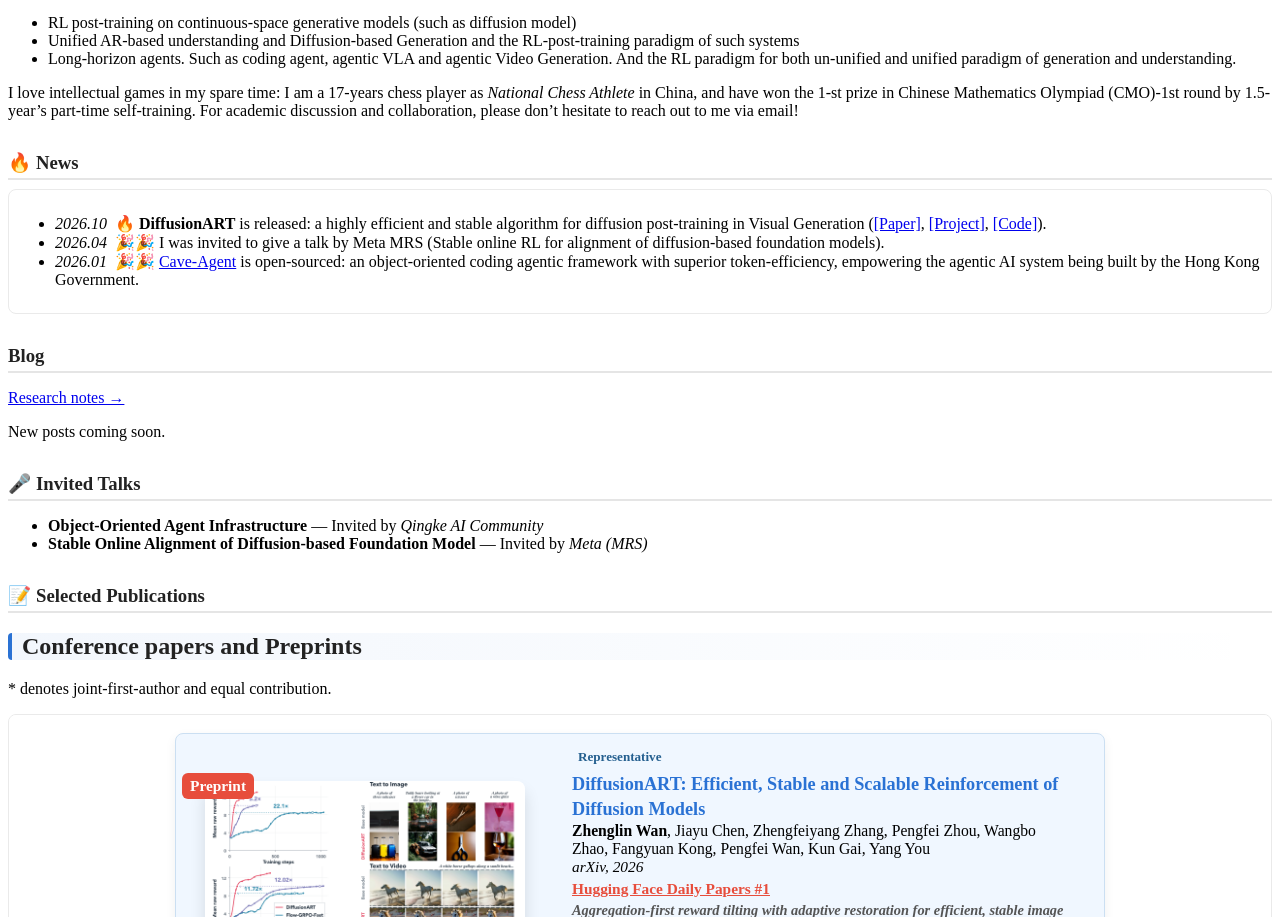
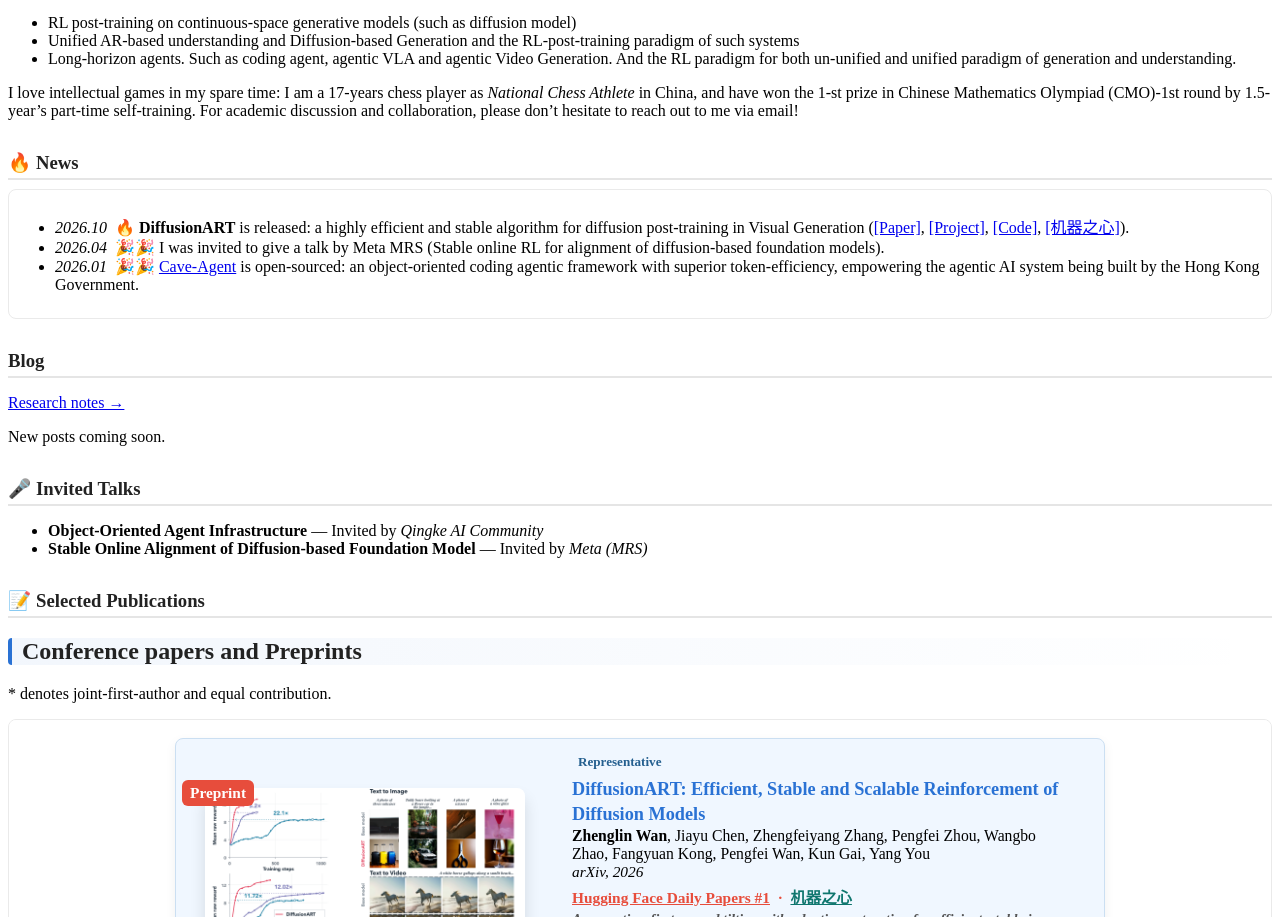
Before and after one commit to vanzll/vanzll.github.io, a Jekyll site: the page built from _pages/about_chinese.md, in a window 1280 px wide. Shown: the part 799-1716 px from the top of the page. Built offline with Jekyll 4.4.1, drawn with Linux system fonts in a browser that asks for light colours.

Commit message:
Add Synced coverage to DiffusionART publication and news

```diff
--- a/_data/publications.yml
+++ b/_data/publications.yml
@@ -12,7 +12,7 @@
     image_width: 1320
     image_height: 680
     intro: "Aggregation-first reward tilting with adaptive restoration for efficient, stable image and video reinforcement."
-    honor: "[Hugging Face Daily Papers #1](https://huggingface.co/papers/2610.12572)"
+    honor: "[Hugging Face Daily Papers #1](https://huggingface.co/papers/2610.12572) &nbsp;·&nbsp; <a class='media-mention' href='https://mp.weixin.qq.com/s/i7VJo2lvycS6jppsJMcWjQ'>机器之心</a>"
     models:
       - name: HF model
         url: https://huggingface.co/collections/vanzl/diffusionart
--- a/_pages/about.md
+++ b/_pages/about.md
@@ -73,7 +73,7 @@
 
 <div class="news" markdown="1">
 <div class="scroll-window" markdown="1" tabindex="0" role="region" aria-label="News" data-visible-items="9">
-- *2026.10* &nbsp;🔥 **DiffusionART** is released: a highly efficient and stable algorithm for diffusion post-training in Visual Generation ([[Paper]](https://arxiv.org/abs/2610.12572), [[Project]](https://vanzll.github.io/diffusionart-project/), [[Code]](https://github.com/vanzll/DiffusionART)).
+- *2026.10* &nbsp;🔥 **DiffusionART** is released: a highly efficient and stable algorithm for diffusion post-training in Visual Generation ([[Paper]](https://arxiv.org/abs/2610.12572), [[Project]](https://vanzll.github.io/diffusionart-project/), [[Code]](https://github.com/vanzll/DiffusionART), [[机器之心]](https://mp.weixin.qq.com/s/i7VJo2lvycS6jppsJMcWjQ)).
 - *2026.04*  &nbsp;🎉🎉 I was invited to give a talk by Meta MRS (Stable online RL for alignment of diffusion-based foundation models).
 - *2026.01*  &nbsp;🎉🎉 [Cave-Agent](https://arxiv.org/abs/2601.01569) is open-sourced: an object-oriented coding agentic framework with superior token-efficiency, empowering the agentic AI system being built by the Hong Kong Government.
 
@@ -178,6 +178,8 @@
 .publications .honor p { margin: 0; }
 .publications .honor a { color: inherit; text-decoration: underline; }
 .publications .honor a:hover { color: inherit; text-decoration: none; }
+.publications .honor a.media-mention { color: #0f766e; }
+.dark-mode .publications .honor a.media-mention { color: #5eead4; }
 .publications .intro { font-size: 0.90rem; color: #555; font-weight: 600; font-style: italic; margin: 4px 0; }
 .publications .links a { font-size: 12px !important; }
 .publications .links { margin-top: 10px; display: flex; gap: 10px; flex-wrap: wrap; }
```
